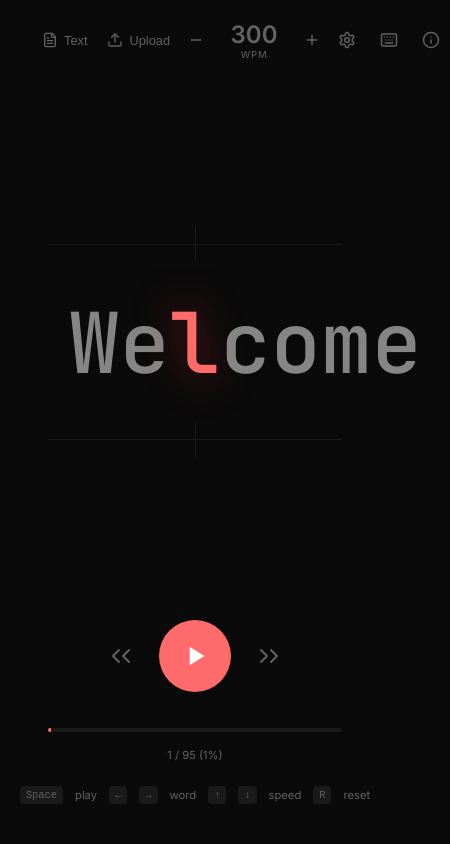
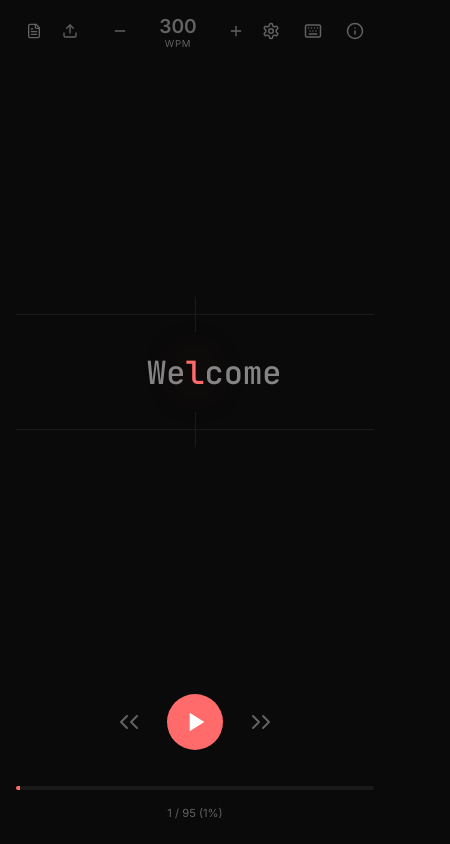
Before and after one commit to xeeqr/speed-reader, a React (Vite) app: page / in a window 390 px wide. Shown: the whole page, 450 px wide, since content can reach past the window. Built offline with nearby package versions, Linux system fonts and the light colour scheme.

Commit message:
Add mobile responsiveness

```diff
--- a/src/App.jsx
+++ b/src/App.jsx
@@ -512,7 +512,7 @@ function App() {
   return (
     <div style={styles.container}>
       {/* Top controls */}
-      <div style={styles.topBar}>
+      <div style={styles.topBar} className="top-bar">
         <div style={styles.topLeft}>
           <button
             onClick={() => setShowTextInput(!showTextInput)}
@@ -524,7 +524,7 @@ function App() {
             title="Edit text"
           >
             <FileText size={16} />
-            <span>Text</span>
+            <span className="text-btn-label">Text</span>
           </button>
           <button
             onClick={() => fileInputRef.current?.click()}
@@ -534,7 +534,7 @@ function App() {
             disabled={isLoadingFile}
           >
             <Upload size={16} />
-            <span>{isLoadingFile ? "Loading..." : "Upload"}</span>
+            <span className="text-btn-label">{isLoadingFile ? "Loading..." : "Upload"}</span>
           </button>
           <input
             ref={fileInputRef}
@@ -613,7 +613,7 @@ function App() {
       )}
 
       {/* Main display area */}
-      <div style={styles.mainArea}>
+      <div style={styles.mainArea} className="main-area">
         <div style={styles.displayArea}>
           <div style={styles.focalGuide}>
             <div style={styles.focalLine} />
@@ -621,14 +621,14 @@ function App() {
             <div style={styles.focalLine} />
           </div>
 
-          <div style={styles.wordContainer}>
+          <div style={styles.wordContainer} className="word-container">
             {currentWord ? (
               <div
                 style={{
                   ...styles.wordDisplay,
                   transform: `translateY(-50%) translateX(calc(-${orpIndex}ch - 0.5ch))`,
                 }}
-                className="mono"
+                className="mono word-display"
               >
                 <span style={{ ...styles.beforeORP, opacity: sideOpacity }}>
                   {beforeORP}
@@ -644,7 +644,7 @@ function App() {
                   ...styles.wordDisplay,
                   transform: "translateY(-50%) translateX(-50%)",
                 }}
-                className="mono"
+                className="mono word-display"
               >
                 <span style={styles.placeholder}>Ready</span>
               </div>
@@ -660,7 +660,7 @@ function App() {
       </div>
 
       {/* Bottom controls */}
-      <div style={styles.bottomArea}>
+      <div style={styles.bottomArea} className="bottom-area">
         {/* Controls with play button in center */}
         <div style={styles.controlsRow}>
           <button
@@ -671,7 +671,7 @@ function App() {
             <ChevronLeft size={24} />
             <ChevronLeft size={24} style={{ marginLeft: -14 }} />
           </button>
-          <button onClick={togglePlay} style={styles.playBtn}>
+          <button onClick={togglePlay} style={styles.playBtn} className="play-btn">
             {isPlaying ? <PauseSolid size={32} /> : <PlaySolid size={32} />}
           </button>
           <button
@@ -711,7 +711,7 @@ function App() {
           {currentIndex + 1} / {words.length} ({Math.round(progress)}%)
         </div>
 
-        <div style={styles.hint}>
+        <div style={styles.hint} className="hint">
           <kbd style={styles.kbd}>Space</kbd> play
           <kbd style={styles.kbd}>←</kbd>
           <kbd style={styles.kbd}>→</kbd> word
@@ -723,22 +723,23 @@ function App() {
 
       {/* Book metadata display */}
       {bookMetadata && (bookMetadata.title || bookMetadata.cover) && (
-        <aside style={styles.bookMetadata} aria-label="Current book">
+        <aside style={styles.bookMetadata} aria-label="Current book" className="book-metadata">
           {bookMetadata.cover && (
             <img
               src={bookMetadata.cover}
               alt={`Cover of ${bookMetadata.title || "current book"}`}
               style={styles.bookCover}
+              className="book-cover"
             />
           )}
           <div style={styles.bookInfo}>
             {bookMetadata.title && (
-              <h3 style={styles.bookTitle}>{bookMetadata.title}</h3>
+              <h3 style={styles.bookTitle} className="book-title">{bookMetadata.title}</h3>
             )}
             {bookMetadata.author && (
-              <p style={styles.bookAuthor}>{bookMetadata.author}</p>
+              <p style={styles.bookAuthor} className="book-author">{bookMetadata.author}</p>
             )}
-            <p style={styles.bookStats}>
+            <p style={styles.bookStats} className="book-stats">
               {formatReadingTime((words.length - currentIndex) / wpm)} left
             </p>
           </div>
@@ -753,7 +754,7 @@ function App() {
           role="presentation"
         >
           <div
-            style={styles.modal}
+            style={styles.modal} className="modal"
             onClick={(e) => e.stopPropagation()}
             role="dialog"
             aria-modal="true"
@@ -816,7 +817,7 @@ function App() {
       {showInfo && (
         <div style={styles.modalOverlay} onClick={() => setShowInfo(false)} role="presentation">
           <div
-            style={styles.modal}
+            style={styles.modal} className="modal"
             onClick={(e) => e.stopPropagation()}
             role="dialog"
             aria-modal="true"
@@ -923,7 +924,7 @@ function App() {
       {showSettings && (
         <div style={styles.modalOverlay} onClick={() => setShowSettings(false)} role="presentation">
           <div
-            style={styles.modal}
+            style={styles.modal} className="modal"
             onClick={(e) => e.stopPropagation()}
             role="dialog"
             aria-modal="true"
--- a/src/index.css
+++ b/src/index.css
@@ -47,3 +47,99 @@ button:active {
 .wpm-btn:hover {
   color: #ccc !important;
 }
+
+/* Mobile responsiveness */
+@media (max-width: 600px) {
+  /* Hide text labels on buttons */
+  .icon-btn span,
+  .text-btn-label {
+    display: none !important;
+  }
+
+  /* Reduce top bar padding */
+  .top-bar {
+    padding: 12px 16px !important;
+  }
+
+  /* Smaller WPM display */
+  .wpm-value {
+    font-size: 1.2rem !important;
+  }
+
+  /* Smaller word display */
+  .word-display {
+    font-size: 2.5rem !important;
+  }
+
+  /* Reduce main area padding */
+  .main-area {
+    padding: 0 16px !important;
+  }
+
+  /* Smaller word container */
+  .word-container {
+    height: 100px !important;
+  }
+
+  /* Reduce bottom area padding */
+  .bottom-area {
+    padding: 12px 16px 24px !important;
+  }
+
+  /* Smaller play button */
+  .play-btn {
+    width: 56px !important;
+    height: 56px !important;
+  }
+
+  /* Hide keyboard hints on mobile */
+  .hint {
+    display: none !important;
+  }
+
+  /* Smaller book metadata */
+  .book-metadata {
+    max-width: 200px !important;
+    bottom: 12px !important;
+    left: 12px !important;
+  }
+
+  .book-cover {
+    width: 36px !important;
+  }
+
+  .book-title {
+    font-size: 0.7rem !important;
+  }
+
+  .book-author,
+  .book-stats {
+    font-size: 0.65rem !important;
+  }
+
+  /* Modal adjustments */
+  .modal {
+    max-width: 95% !important;
+    max-height: 90vh !important;
+  }
+
+  .modal-content {
+    padding: 16px !important;
+  }
+}
+
+@media (max-width: 400px) {
+  /* Even smaller word display for very small screens */
+  .word-display {
+    font-size: 2rem !important;
+  }
+
+  .word-container {
+    height: 80px !important;
+  }
+
+  /* Hide book metadata on very small screens */
+  .book-metadata {
+    display: none !important;
+  }
+}
```
Also changed, not shown: 1 other file (tests, documents, lock files or other folders).
